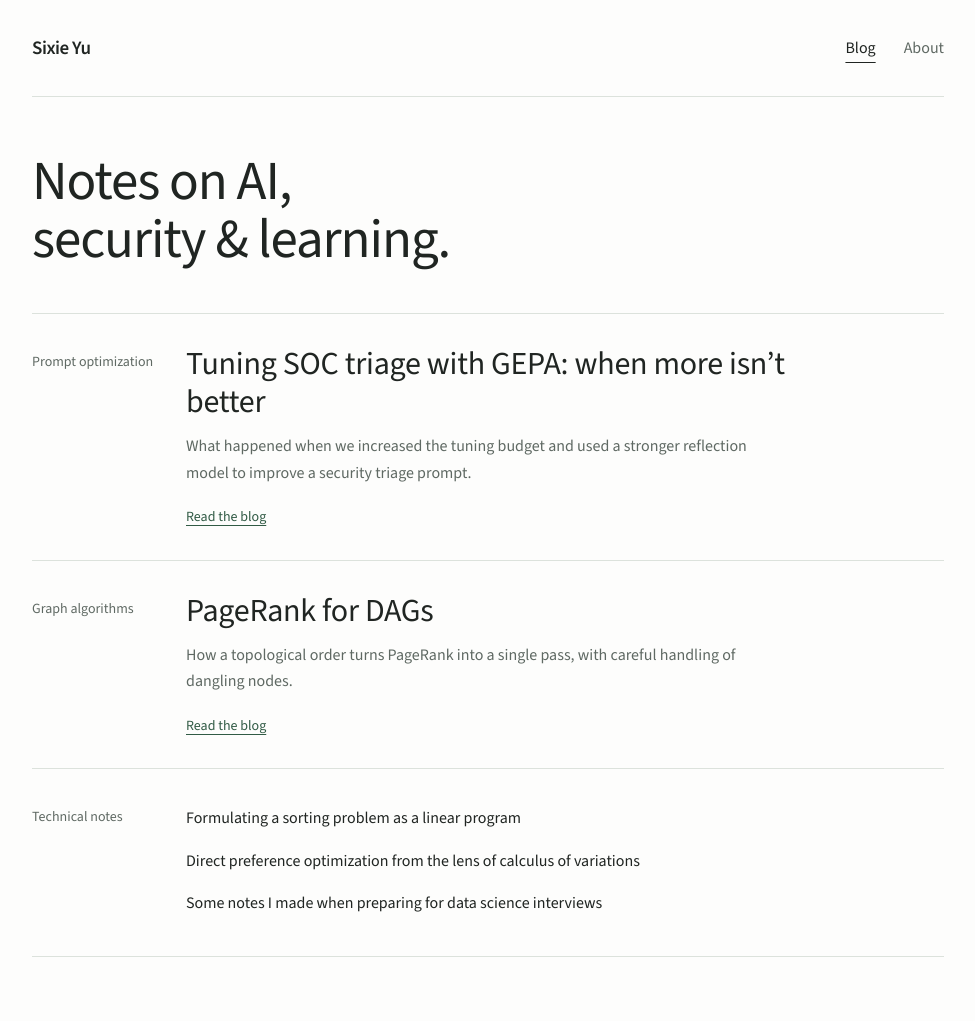
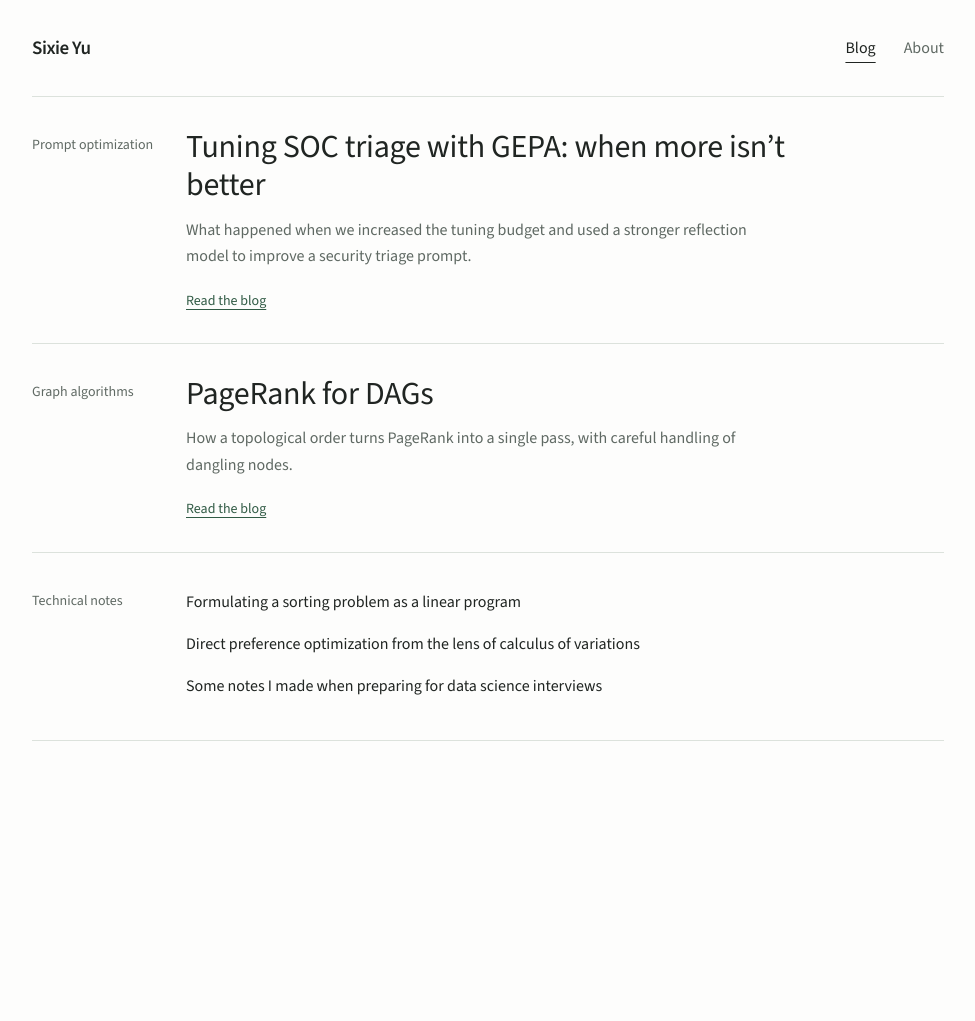
Before and after one commit to marsplus/marsplus.github.io, a Jekyll site: the page built from index.md, in a window 1280 px wide. Shown: the whole page, without its empty margins (152-1127 px from the left). Built offline with Jekyll 4.4.1, drawn with Linux system fonts in a browser that asks for light colours; after the commit the page ends 900 px from its top, so only the background shows below that.

Commit message:
Start the blog listing directly below navigation

```diff
--- a/_layouts/blog.html
+++ b/_layouts/blog.html
@@ -1,10 +1,7 @@
 ---
 layout: site
 ---
-<section class="intro">
-  <h1>Notes on AI,<br>security &amp; learning.</h1>
-</section>
-<section aria-label="Essays">
+<section class="essay-list" aria-label="Essays">
   {% assign dated_essays = site.data.writing.essays | where_exp: "item", "item.date != nil" | sort: 'date' | reverse %}
   {% assign undated_essays = site.data.writing.essays | where_exp: "item", "item.date == nil" %}
   {% assign ordered_essays = dated_essays | concat: undated_essays %}
--- a/assets/css/editorial.css
+++ b/assets/css/editorial.css
@@ -26,6 +26,7 @@ h1, h2, h3, p { margin: 0; }
 .intro h1 { font: 400 3.4375rem/1.06 var(--font-text); letter-spacing: -.02em; max-width: 650px; }
 .intro p { color: var(--quiet); margin-top: 18px; max-width: 550px; }
 .essay { display: grid; grid-template-columns: 130px minmax(0, 1fr); gap: 24px; border-top: 1px solid var(--rule); padding: 30px 0; }
+.essay-list > .essay:first-of-type { border-top: 0; }
 .topic { color: var(--quiet); font-size: .875rem; padding-top: 6px; }
 .essay h2 { font: 400 2rem/1.2 var(--font-text); letter-spacing: -.008em; max-width: 610px; }
 .essay .summary { color: var(--quiet); margin-top: 13px; max-width: 570px; }
```
